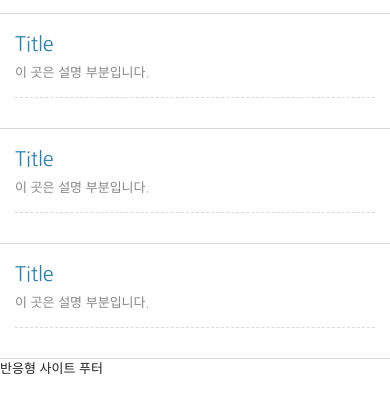
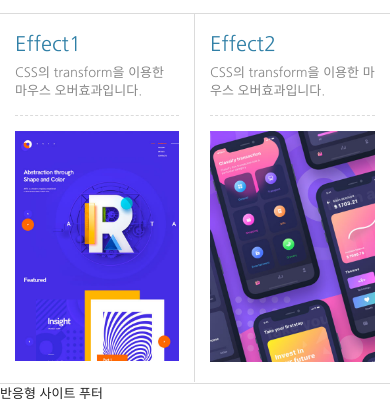
Before and after one commit to dlgmltjr0925/reponsive-web-tutorial, a website: page public/index.html in a window 390 px wide. Shown: the part 2465-2868 px from the top of the page. Before the commit the page ends 2844 px from the top, so only its background shows below. Drawn offline with Linux system fonts and the light colour scheme; a web font is replaced by a local one.

Commit message:
사이드 이펙트

```diff
--- a/public/css/style.css
+++ b/public/css/style.css
@@ -654,6 +654,23 @@ body {
     margin-right: 0;
     border-right: 0;
   }
+
+  #cont_right {
+    overflow: hidden;
+  }
+  #cont_right .column {
+    float: left;
+    width: 33.3333%;
+    box-sizing: border-box;
+  }
+  #cont_right .column.col7 {
+    border-right: 1px solid #dbdbdb;
+    border-bottom: 0;
+  }
+  #cont_right .column.col8 {
+    border-right: 1px solid #dbdbdb;
+    border-bottom: 0;
+  }
 }
 /* 화면너비 0 ~ 768px */
 @media (max-width: 768px) {
@@ -726,6 +743,16 @@ body {
     border-top: 1px solid #dbdbdb;
   }
 
+  #cont_right .column {
+    width: 50%;
+  }
+  #cont_right .column.col8 {
+    border-right: 0;
+  }
+  #cont_right .column.col9 {
+    display: none;
+  }
+
   .slider figcaption {
     padding: 10px;
   }
@@ -755,6 +782,14 @@ body {
     width: 100%;
   }
 
+  #cont_right .column {
+    width: 100%;
+  }
+  #cont_right .column.col7 {
+    border-right: 0;
+    border-bottom: 1px solid #dbdbdb;
+  }
+
   .square a {
     width: 100%;
     margin-right: 0;
--- a/public/index.html
+++ b/public/index.html
@@ -317,29 +317,41 @@
                     <h3 class="ir_su">반응형 사이트 오른쪽 컨텐츠</h3>
                     <!-- col7 -->
                     <article class="column col7">
-                        <h4 class="col_tit">Title</h4>
-                        <p class="col_desc">이 곳은 설명 부분입니다.</p>
-                        <!--  -->
-
-                        <!-- // -->
+                        <h4 class="col_tit">Effect1</h4>
+                        <p class="col_desc">CSS의 transform을 이용한 마우스 오버효과입니다.</p>
+                        <!-- side1 -->
+                        <div class="side1">
+                            <figure>
+                                <img src="img/side1.jpg" alt="이미지1">
+                            </figure>
+                        </div>
+                        <!-- //side1 -->
                     </article>
                     <!-- //col7 -->
                     <!-- col8 -->
                     <article class="column col8">
-                        <h4 class="col_tit">Title</h4>
-                        <p class="col_desc">이 곳은 설명 부분입니다.</p>
-                        <!--  -->
-
-                        <!-- // -->
+                        <h4 class="col_tit">Effect2</h4>
+                        <p class="col_desc">CSS의 transform을 이용한 마우스 오버효과입니다.</p>
+                        <!-- side2 -->
+                        <div class="side2">
+                            <figure>
+                                <img src="img/side2.jpg" alt="이미지2">
+                            </figure>
+                        </div>
+                        <!-- //side1 -->
                     </article>
                     <!-- //col8 -->
                     <!-- col9 -->
                     <article class="column col9">
-                        <h4 class="col_tit">Title</h4>
-                        <p class="col_desc">이 곳은 설명 부분입니다.</p>
-                        <!--  -->
-
-                        <!-- // -->
+                        <h4 class="col_tit">Effect3</h4>
+                        <p class="col_desc">CSS의 transform을 이용한 마우스 오버효과입니다.</p>
+                        <!-- side3 -->
+                        <div class="side3">
+                            <figure>
+                                <img src="img/side3.jpg" alt="이미지3">
+                            </figure>
+                        </div>
+                        <!-- //side1 -->
                     </article>
                     <!-- //col9 -->
                 </section>
```
